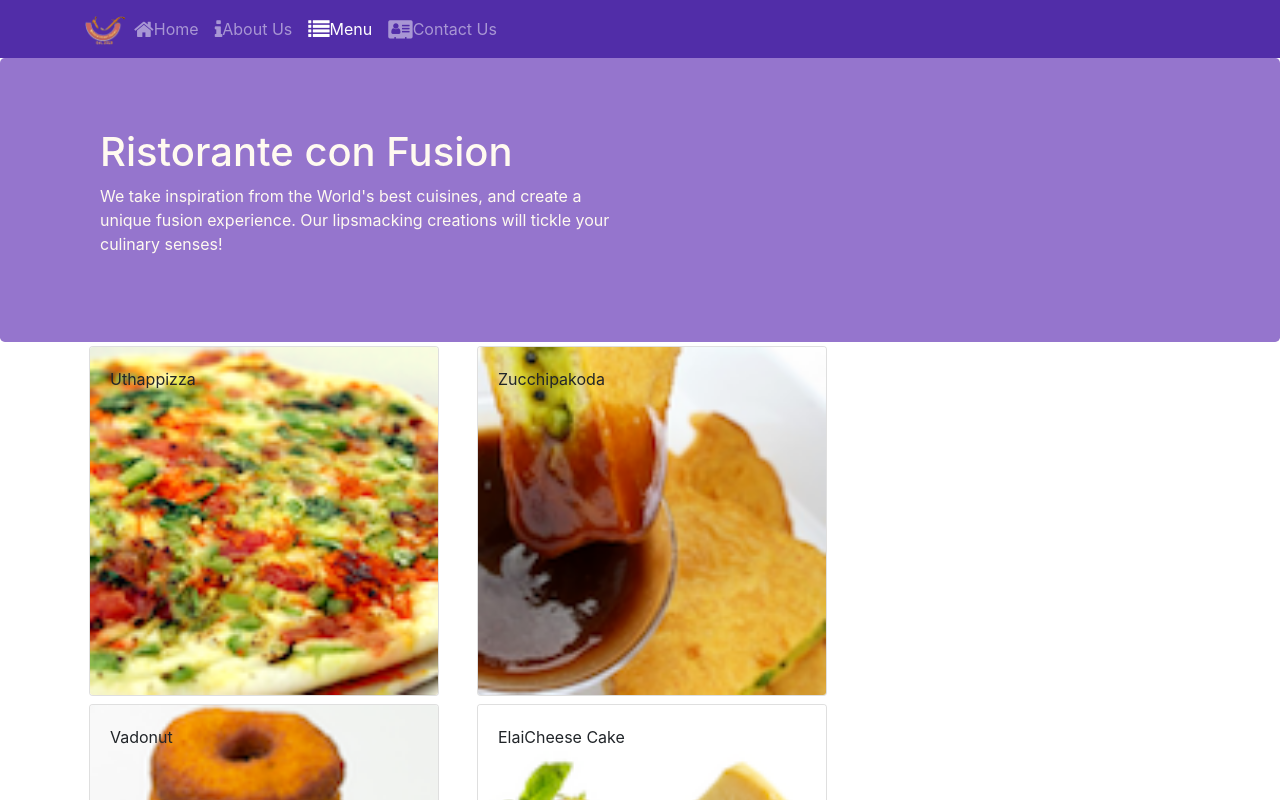
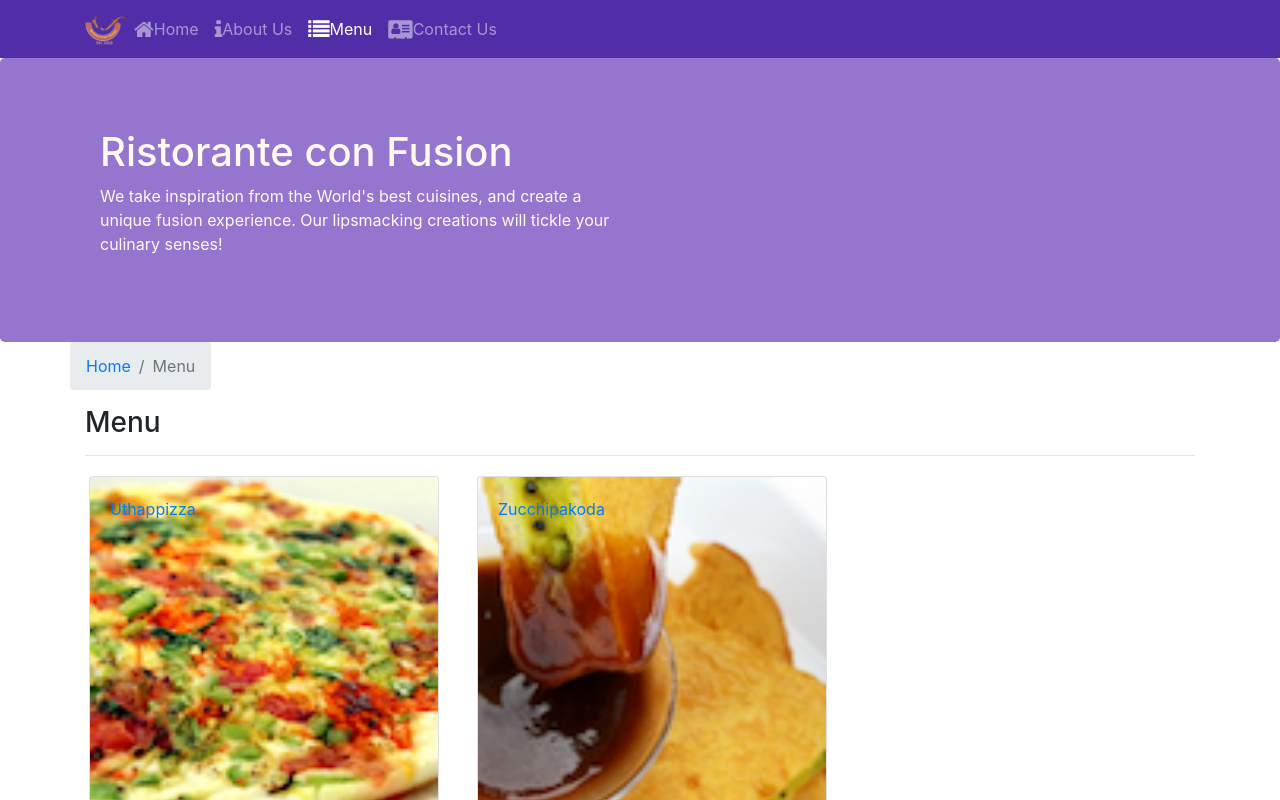
Before and after one commit to NikhilLobo/confusion, a React (Create React App) app: page /menu in a window 1280 px wide. Shown: the top 800 px of the page. Built offline with nearby package versions, Linux system fonts and the light colour scheme.

Commit message:
Single Page application Part two

```diff
--- a/src/components/ContactComponent.js
+++ b/src/components/ContactComponent.js
@@ -1,8 +1,21 @@
 import React from 'react';
+import {Breadcrumb,BreadcrumbItem} from 'reactstrap';
+import {Link} from 'react-router-dom';
 
 function Contact(props) {
     return(
         <div className="container">
+            <div className="row">
+              <Breadcrumb>
+                <BreadcrumbItem>  <Link to="/home"> Home</Link></BreadcrumbItem>
+                <BreadcrumbItem active>Contact Us</BreadcrumbItem>
+              </Breadcrumb>
+              <div className="col-12 ">
+                <h3>Contact Us</h3>
+                <hr/>
+              </div>
+            </div>
+
             <div className="row row-content">
                 <div className="col-12">
                 <h3>Location Information</h3>
--- a/src/components/DishdetailComponent.js
+++ b/src/components/DishdetailComponent.js
@@ -1,5 +1,6 @@
 import React,{Component} from 'react';
-import {Card,CardTitle,CardBody,CardImgOverlay,CardImg,CardText} from 'reactstrap';
+import {Card,CardTitle,CardBody,CardImgOverlay,CardImg,CardText,Breadcrumb,BreadcrumbItem} from 'reactstrap';
+import {Link} from 'react-router-dom';
 
 
   function RenderComment({dish})
@@ -8,7 +9,7 @@
     if(dish!=null)
     {
 
-   return dish.comments.map((com)=>{
+   return dish.map((com)=>{
       return(
 
           <ul key={com.id} className="list-unstyled">
@@ -66,13 +67,23 @@
 
 <div className="container">
               <div className="row">
+                <Breadcrumb>
+                  <BreadcrumbItem>  <Link to="/menu"> Menu</Link></BreadcrumbItem>
+                  <BreadcrumbItem active>{props.dish.name}</BreadcrumbItem>
+                </Breadcrumb>
+                <div className="col-12 ">
+                  <h3>{props.dish.name}</h3>
+                  <hr/>
+                </div>
+              </div>
+              <div className="row">
                   <div className="col-md-4 m-1">
-              <RenderDish dish={props.select}/>
+                  <RenderDish dish={props.dish}/>
 
                 </div>
                   <div className="col-md-4 m-1">
                   <h4>Comments</h4>
-              <RenderComment dish={props.select}/>
+                  <RenderComment dish={props.comments}/>
                   </div>
               </div>
 </div>
--- a/src/components/MainComponent.js
+++ b/src/components/MainComponent.js
@@ -34,12 +34,24 @@
         />
       );
     }
+
+    const dishWithId=({match})=>{
+
+      return(
+        <DishDetail dish={this.state.dishes.filter((dish)=>dish.id===parseInt(match.params.dishId,10))[0]}
+                    comments={this.state.comments.filter((comment)=>comment.dishId=== parseInt(match.params.dishId,10))}/>
+      );
+
+
+
+    }
     return (
     <div>
       <Header/>
         <Switch>
           <Route path="/home" component={HomePage}/>
           <Route exact path="/menu" component={()=><Menu dishes={this.state.dishes}/>}/>
+          <Route path="/menu/:dishId" component={dishWithId}/>
           <Route path="/contactus" component={Contact}/>
           <Redirect to="/home"/>
         </Switch>
--- a/src/components/MenuComponent.js
+++ b/src/components/MenuComponent.js
@@ -1,14 +1,18 @@
 import React from 'react';
-import { Card, CardImg, CardImgOverlay,
-    CardTitle } from 'reactstrap';
+import { Card, CardImg, CardImgOverlay, CardTitle,Breadcrumb,BreadcrumbItem } from 'reactstrap';
+
+    import {Link} from 'react-router-dom';
 
     function RenderMenuItem ({dish, onClick}) {
         return (
+
             <Card>
-                <CardImg width="100%" src={dish.image} alt={dish.name} />
-                <CardImgOverlay>
-                    <CardTitle>{dish.name}</CardTitle>
-                </CardImgOverlay>
+                <Link to={`/menu/${dish.id}`}>
+                    <CardImg width="100%" src={dish.image} alt={dish.name} />
+                    <CardImgOverlay>
+                        <CardTitle>{dish.name}</CardTitle>
+                    </CardImgOverlay>
+                </Link>
             </Card>
         );
     }
@@ -18,13 +22,23 @@
         const menu = props.dishes.map((dish) => {
             return (
                 <div className="col-md-4 m-1"  key={dish.id}>
-                    <RenderMenuItem dish={dish} onClick={props.onClick} />
+                    <RenderMenuItem dish={dish} />
                 </div>
             );
         });
 
         return (
             <div className="container">
+              <div className="row">
+                <Breadcrumb>
+                  <BreadcrumbItem>  <Link to="/home"> Home</Link></BreadcrumbItem>
+                  <BreadcrumbItem active>Menu</BreadcrumbItem>
+                </Breadcrumb>
+                <div className="col-12 ">
+                  <h3>Menu</h3>
+                  <hr/>
+                </div>
+              </div>
                 <div className="row">
                     {menu}
                 </div>
```
Lines whose indentation alone changed are shown as unchanged.
